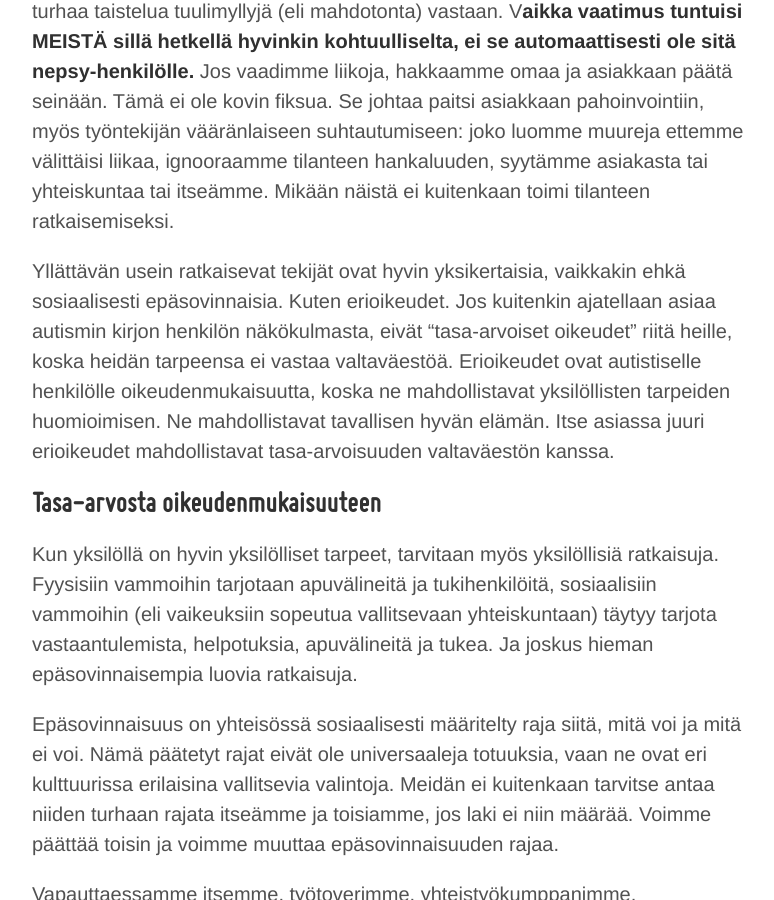
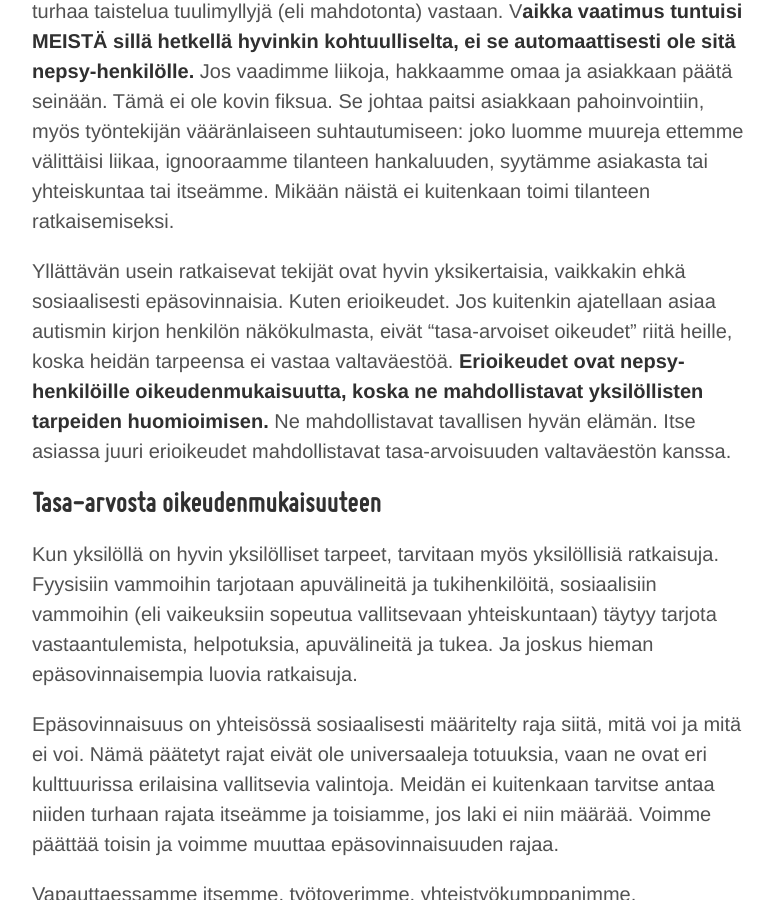
Before and after one commit to niinapiira/neppari.net, a Jekyll site: the page built from _posts/2016-06-17-vaikeudesta-auttaa-ja-ratkaista.md, in a window 1280 px wide and 900 px high, scrolled down 1518 px. Shown: the whole window, without its empty margins (248-1022 px from the left). Built offline with Jekyll 4.4.1, drawn with Linux system fonts in a browser that asks for light colours.

Commit message:
Update 2016-06-17-vaikeudesta-auttaa-ja-ratkaista.md

```diff
--- a/_posts/2016-06-17-vaikeudesta-auttaa-ja-ratkaista.md
+++ b/_posts/2016-06-17-vaikeudesta-auttaa-ja-ratkaista.md
@@ -18,7 +18,7 @@ Aika usein huomaan ahdistuksen tunteen heräävän siitä sisäisestä huomiosta
 
 Jos vaadimme asiakkailta tai keneltä tahansa liikoja, tulemme aiheuttaneeksi turhaa taistelua tuulimyllyjä (eli mahdotonta) vastaan. V**aikka vaatimus tuntuisi MEISTÄ sillä hetkellä hyvinkin kohtuulliselta, ei se automaattisesti ole sitä nepsy-henkilölle.** Jos vaadimme liikoja, hakkaamme omaa ja asiakkaan päätä seinään. Tämä ei ole kovin fiksua. Se johtaa paitsi asiakkaan pahoinvointiin, myös työntekijän vääränlaiseen suhtautumiseen: joko luomme muureja ettemme välittäisi liikaa, ignooraamme tilanteen hankaluuden, syytämme asiakasta tai yhteiskuntaa tai itseämme. Mikään näistä ei kuitenkaan toimi tilanteen ratkaisemiseksi.
 
-Yllättävän usein ratkaisevat tekijät ovat hyvin yksikertaisia, vaikkakin ehkä sosiaalisesti epäsovinnaisia. Kuten erioikeudet. Jos kuitenkin ajatellaan asiaa autismin kirjon henkilön näkökulmasta, eivät "tasa-arvoiset oikeudet" riitä heille, koska heidän tarpeensa ei vastaa valtaväestöä. Erioikeudet ovat autistiselle henkilölle oikeudenmukaisuutta, koska ne mahdollistavat yksilöllisten tarpeiden huomioimisen. Ne mahdollistavat tavallisen hyvän elämän. Itse asiassa juuri erioikeudet mahdollistavat tasa-arvoisuuden valtaväestön kanssa.
+Yllättävän usein ratkaisevat tekijät ovat hyvin yksikertaisia, vaikkakin ehkä sosiaalisesti epäsovinnaisia. Kuten erioikeudet. Jos kuitenkin ajatellaan asiaa autismin kirjon henkilön näkökulmasta, eivät "tasa-arvoiset oikeudet" riitä heille, koska heidän tarpeensa ei vastaa valtaväestöä. **Erioikeudet ovat nepsy-henkilöille oikeudenmukaisuutta, koska ne mahdollistavat yksilöllisten tarpeiden huomioimisen.** Ne mahdollistavat tavallisen hyvän elämän. Itse asiassa juuri erioikeudet mahdollistavat tasa-arvoisuuden valtaväestön kanssa.
 
 ## Tasa-arvosta oikeudenmukaisuuteen
 
```
